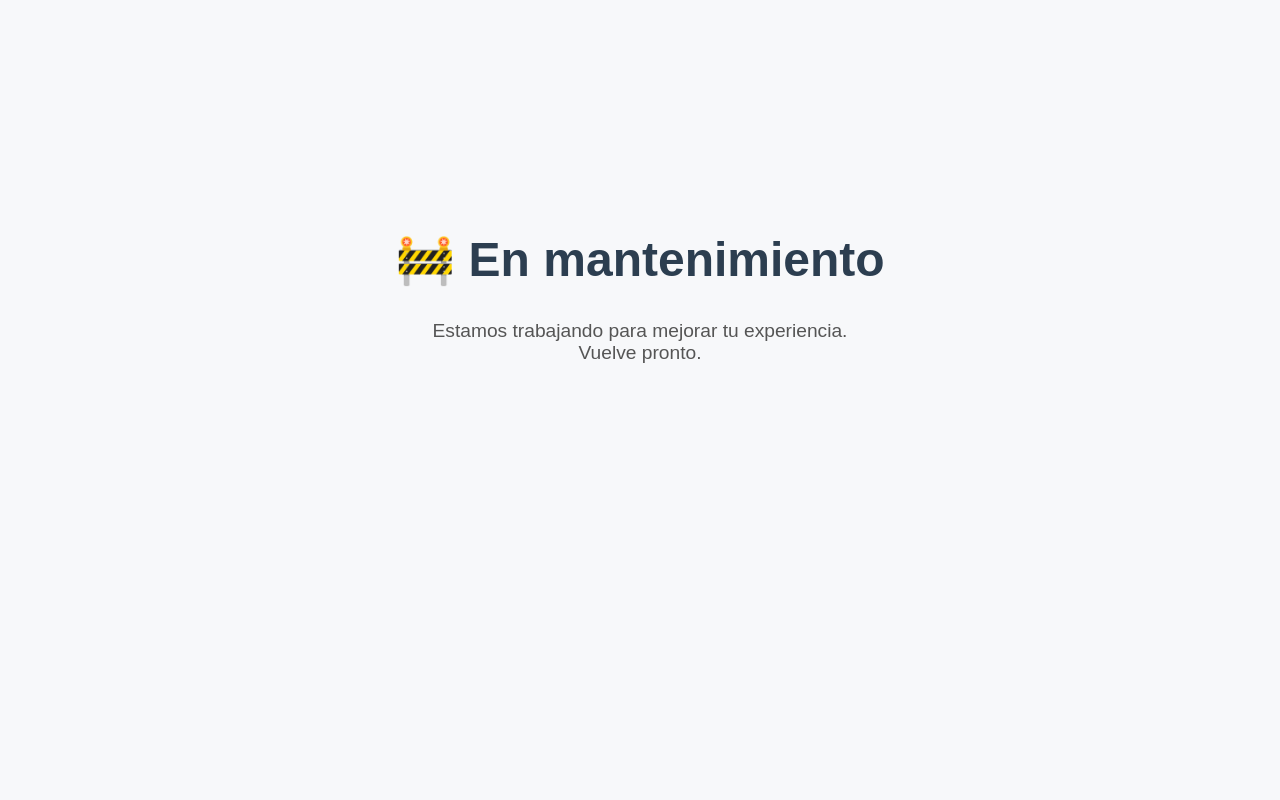
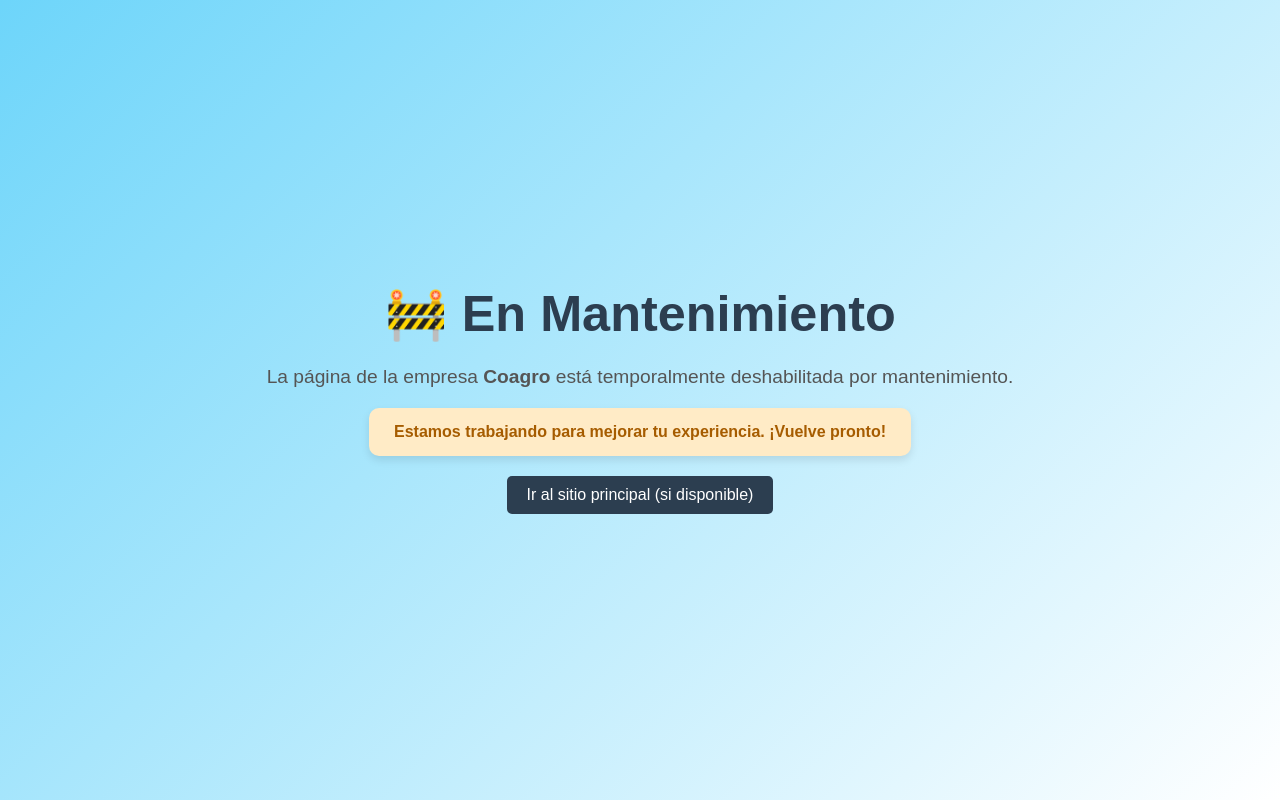
Before and after one commit to Carloapf/coagro, a plain HTML site: page index.html in a window 1280 px wide. Drawn offline with Linux system fonts and the light colour scheme.

Commit message:
mejoras al index de coagro

```diff
--- a/index.html
+++ b/index.html
@@ -3,27 +3,74 @@
 <head>
   <meta charset="UTF-8">
   <meta name="viewport" content="width=device-width, initial-scale=1.0">
-  <title>Coagro</title>
+  <title>Coagro - En Mantenimiento</title>
   <style>
+    /* Reset simple */
+    * { margin: 0; padding: 0; box-sizing: border-box; }
+
     body {
-      background-color: #f7f8fa;
-      font-family: Arial, sans-serif;
+      height: 100vh;
+      display: flex;
+      justify-content: center;
+      align-items: center;
+      flex-direction: column;
+      background: linear-gradient(135deg, #6dd5fa, #ffffff);
+      font-family: 'Arial', sans-serif;
+      color: #2c3e50;
       text-align: center;
-      padding-top: 15%;
-      color: #333;
+      padding: 20px;
     }
+
     h1 {
       font-size: 3em;
-      color: #2c3e50;
+      margin-bottom: 0.5em;
+      animation: pulse 2s infinite;
     }
+
     p {
       font-size: 1.2em;
       color: #555;
+      margin-bottom: 1em;
     }
+
+    .notice {
+      background-color: #ffebc6;
+      color: #a65c00;
+      padding: 15px 25px;
+      border-radius: 10px;
+      font-weight: bold;
+      box-shadow: 0 4px 8px rgba(0,0,0,0.1);
+    }
+
+    @keyframes pulse {
+      0% { transform: scale(1); }
+      50% { transform: scale(1.05); }
+      100% { transform: scale(1); }
+    }
+
+    /* Opcional: link para volver */
+    a {
+      display: inline-block;
+      margin-top: 20px;
+      color: #fff;
+      background-color: #2c3e50;
+      padding: 10px 20px;
+      border-radius: 5px;
+      text-decoration: none;
+      transition: background-color 0.3s;
+    }
+    a:hover {
+      background-color: #1a2733;
+    }
+
   </style>
 </head>
 <body>
-  <h1>🚧 En mantenimiento</h1>
-  <p>Estamos trabajando para mejorar tu experiencia.<br>Vuelve pronto.</p>
+  <h1>🚧 En Mantenimiento</h1>
+  <p>La página de la empresa <strong>Coagro</strong> está temporalmente deshabilitada por mantenimiento.</p>
+  <div class="notice">
+    Estamos trabajando para mejorar tu experiencia. ¡Vuelve pronto!
+  </div>
+  <a href="https://www.coagro.com" target="_blank">Ir al sitio principal (si disponible)</a>
 </body>
 </html>
```
